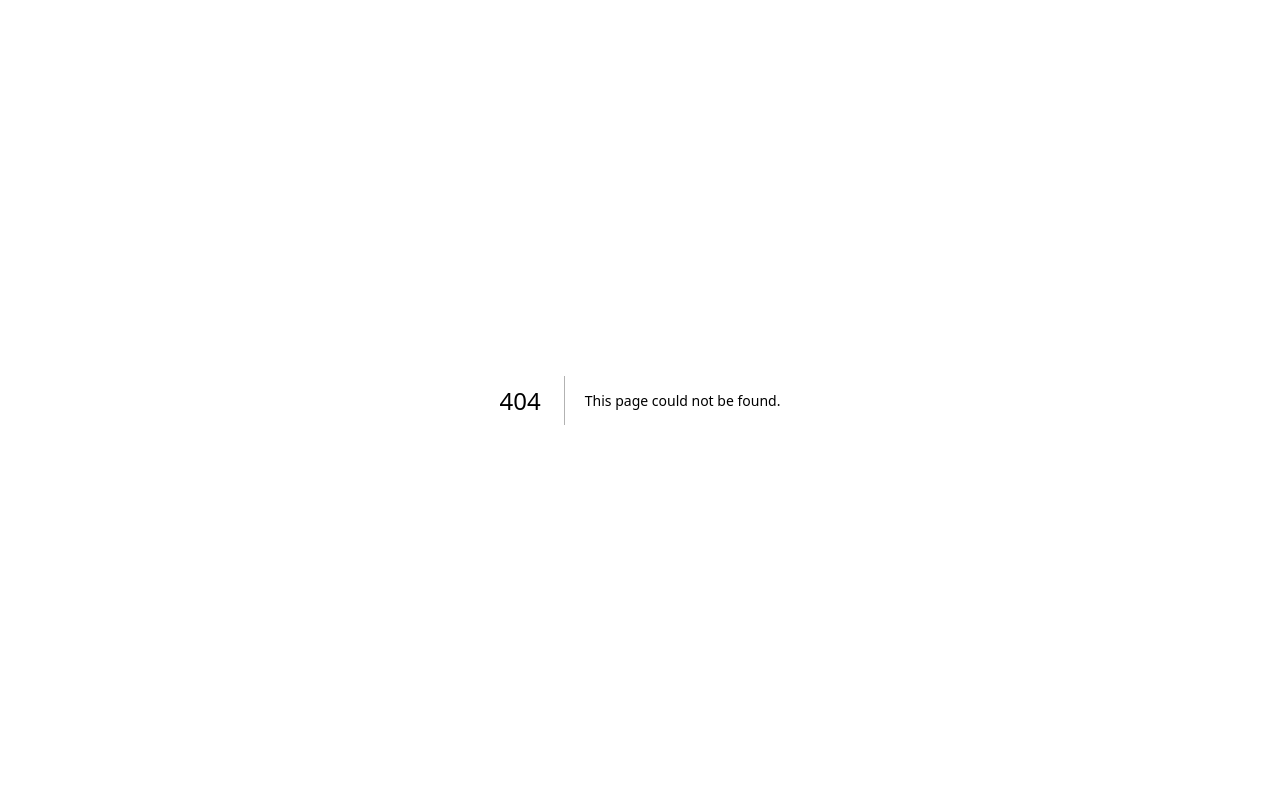
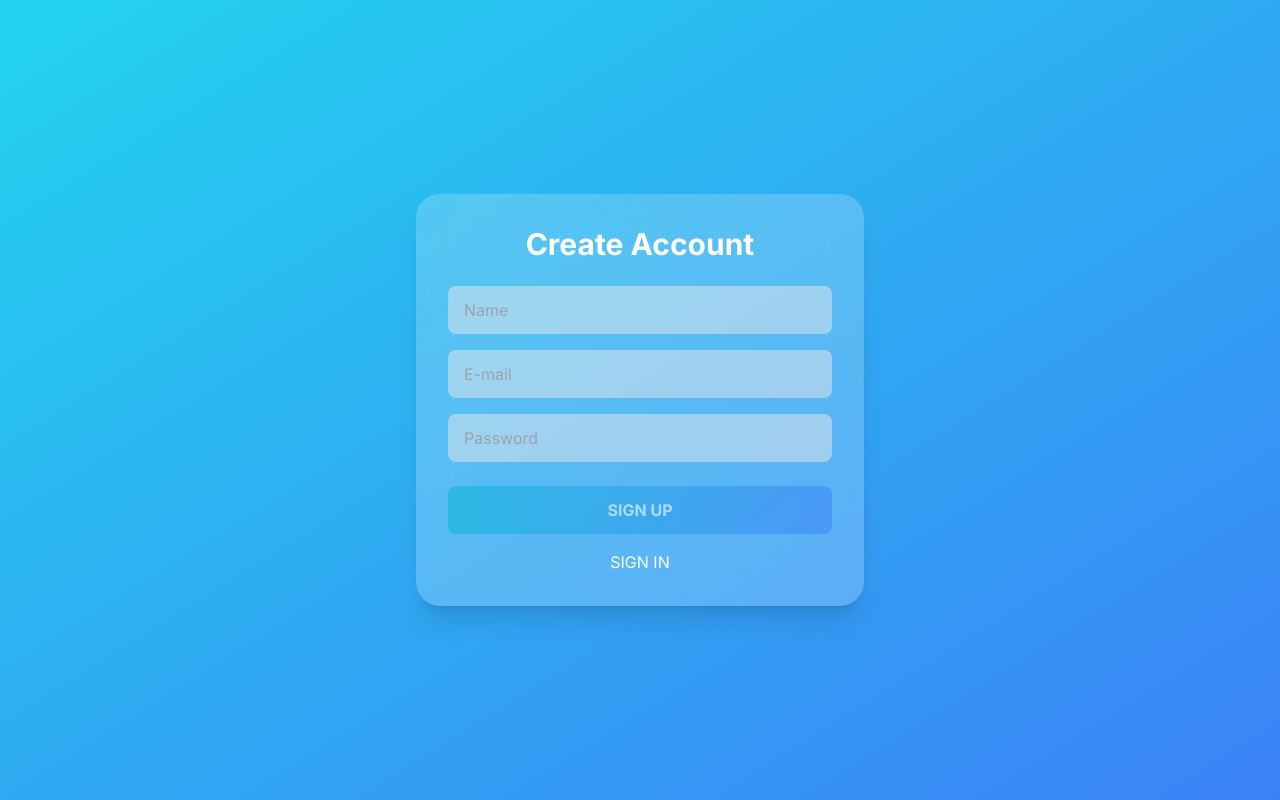
Before and after one commit to yeonisii/pokemonPlus, a Next.js app: page /sign-up in a window 1280 px wide. Before the commit this address had no page. Built offline with nearby package versions, Linux system fonts and the light colour scheme.

Commit message:
style: 로그인/회원가입 ui

```diff
--- a/package.json
+++ b/package.json
@@ -16,6 +16,7 @@
     "next-router": "^1.3.6",
     "react": "^18",
     "react-dom": "^18",
+    "react-hook-form": "^7.52.1",
     "react-spinners": "^0.14.1",
     "react-toastify": "^10.0.5",
     "styled-components": "^6.1.11",
--- /dev/null
+++ b/src/app/sign-in/page.tsx
@@ -0,0 +1,78 @@
+"use client"
+
+import Link from 'next/link';
+import { useForm, SubmitHandler } from 'react-hook-form';
+
+interface LoginFormData {
+  email: string;
+  password: string;
+}
+
+const LoginPage: React.FC = () => {
+  const { register, handleSubmit, formState: { errors, isValid } } = useForm<LoginFormData>({
+    mode: 'onChange'
+  });
+
+  const onSubmit: SubmitHandler<LoginFormData> = (data) => {
+    console.log('로그인 시도', data);
+    if (isValid) {
+      window.alert('로그인에 성공했습니다!');
+    }
+  };
+
+  return (
+    <div className="flex justify-center items-center h-screen bg-gradient-to-br from-cyan-400 to-blue-500">
+      <div className="bg-white bg-opacity-20 backdrop-blur-lg rounded-3xl shadow-xl overflow-hidden w-full max-w-md">
+        <form className="p-8" onSubmit={handleSubmit(onSubmit)}>
+          <h2 className="text-3xl mb-6 text-center font-bold text-white">Login</h2>
+          <div className="space-y-4">
+            <div>
+              <input
+                {...register('email', {
+                  required: '이메일을 입력해주세요.',
+                  pattern: {
+                    value: /^[a-zA-Z0-9._%+-]+@[a-zA-Z0-9.-]+\.[a-zA-Z]{2,}$/,
+                    message: '유효한 이메일 주소를 입력해주세요.'
+                  }
+                })}
+                className="w-full px-4 py-3 rounded-lg bg-gray-200 bg-opacity-50 text-gray-800 focus:outline-none focus:bg-opacity-70 transition duration-300"
+                type="email"
+                placeholder="E-mail"
+              />
+              {errors.email && <p className="text-red-400 text-xs mt-1">{errors.email.message}</p>}
+            </div>
+            <div>
+              <input
+                {...register('password', {
+                  required: '비밀번호를 입력해주세요.',
+                  minLength: {
+                    value: 8,
+                    message: '비밀번호는 최소 8자 이상이어야 합니다.'
+                  }
+                })}
+                className="w-full px-4 py-3 rounded-lg bg-gray-200 bg-opacity-50 text-gray-800 focus:outline-none focus:bg-opacity-70 transition duration-300"
+                type="password"
+                placeholder="Password"
+              />
+              {errors.password && <p className="text-red-400 text-xs mt-1">{errors.password.message}</p>}
+            </div>
+          </div>
+          <button
+            className={`w-full bg-gradient-to-r from-cyan-500 to-blue-500 text-white font-bold py-3 px-4 rounded-lg mt-6 transition duration-300 ${
+              isValid ? 'hover:opacity-90' : 'opacity-50 cursor-not-allowed'
+            }`}
+            type="submit"
+            disabled={!isValid}
+          >
+            LOGIN
+          </button>
+          <div className="text-center mt-4">
+            <Link href="/sign-up" className="text-white hover:underline">계정이 없나요? 가입하기</Link>
+          </div>
+        </form>
+      </div>
+    </div>
+  );
+};
+
+export default LoginPage;
--- /dev/null
+++ b/src/app/sign-up/page.tsx
@@ -0,0 +1,98 @@
+"use client"
+
+import Link from 'next/link';
+import { useForm, SubmitHandler } from 'react-hook-form';
+
+interface JoinFormData {
+  name: string;
+  email: string;
+  password: string;
+}
+
+const JoinPage: React.FC = () => {
+  const { register, handleSubmit, formState: { errors, isValid } } = useForm<JoinFormData>({
+    mode: 'onChange'
+  });
+
+  const onSubmit: SubmitHandler<JoinFormData> = (data) => {
+    console.log('계정 생성 시도', data);
+    if (isValid) {
+      window.alert('회원가입이 성공적으로 완료되었습니다!');
+    }
+  };
+
+  return (
+    <div className="flex justify-center items-center h-screen bg-gradient-to-br from-cyan-400 to-blue-500">
+      <div className="bg-white bg-opacity-20 backdrop-blur-lg rounded-3xl shadow-xl overflow-hidden w-full max-w-md">
+        <form className="p-8" onSubmit={handleSubmit(onSubmit)}>
+          <h2 className="text-3xl mb-6 text-center font-bold text-white">Create Account</h2>
+          <div className="space-y-4">
+            <div>
+              <input
+                {...register('name', {
+                  required: '이름을 입력해주세요.',
+                  pattern: {
+                    value: /^[A-Za-z가-힣\s]{2,30}$/,
+                    message: '2~30자의 영문, 한글, 공백만 허용됩니다.'
+                  }
+                })}
+                className="w-full px-4 py-3 rounded-lg bg-gray-200 bg-opacity-50 text-gray-800 focus:outline-none focus:bg-opacity-70 transition duration-300"
+                type="text"
+                placeholder="Name"
+              />
+              {errors.name && <p className="text-red-400 text-xs mt-1">{errors.name.message}</p>}
+            </div>
+            <div>
+              <input
+                {...register('email', {
+                  required: '이메일을 입력해주세요.',
+                  pattern: {
+                    value: /^[a-zA-Z0-9._%+-]+@[a-zA-Z0-9.-]+\.[a-zA-Z]{2,}$/,
+                    message: '유효한 이메일 주소를 입력해주세요.'
+                  }
+                })}
+                className="w-full px-4 py-3 rounded-lg bg-gray-200 bg-opacity-50 text-gray-800 focus:outline-none focus:bg-opacity-70 transition duration-300"
+                type="email"
+                placeholder="E-mail"
+              />
+              {errors.email && <p className="text-red-400 text-xs mt-1">{errors.email.message}</p>}
+            </div>
+            <div>
+              <input
+                {...register('password', {
+                  required: '비밀번호를 입력해주세요.',
+                  minLength: {
+                    value: 8,
+                    message: '비밀번호는 최소 8자 이상이어야 합니다.'
+                  },
+                  pattern: {
+                    value: /^(?=.*[a-z])(?=.*[A-Z])(?=.*\d)(?=.*[@$!%*?&])[A-Za-z\d@$!%*?&]{8,}$/,
+                    message: '비밀번호는 대소문자, 숫자, 특수문자를 포함해야 합니다.'
+                  }
+                })}
+                className="w-full px-4 py-3 rounded-lg bg-gray-200 bg-opacity-50 text-gray-800 focus:outline-none focus:bg-opacity-70 transition duration-300"
+                type="password"
+                placeholder="Password"
+              />
+              {errors.password && <p className="text-red-400 text-xs mt-1">{errors.password.message}</p>}
+            </div>
+          </div>
+          <button
+            className={`w-full bg-gradient-to-r from-cyan-500 to-blue-500 text-white font-bold py-3 px-4 rounded-lg mt-6 transition duration-300 ${
+              isValid ? 'hover:opacity-90' : 'opacity-50 cursor-not-allowed'
+            }`}
+            type="submit"
+            disabled={!isValid}
+          >
+            SIGN UP
+          </button>
+          <div className="text-center mt-4">
+            <Link href="/sign-in" className="text-white hover:underline">SIGN IN</Link>
+          </div>
+        </form>
+      </div>
+    </div>
+  );
+};
+
+export default JoinPage;
```
Also changed, not shown: 1 other file (tests, documents, lock files or other folders).
